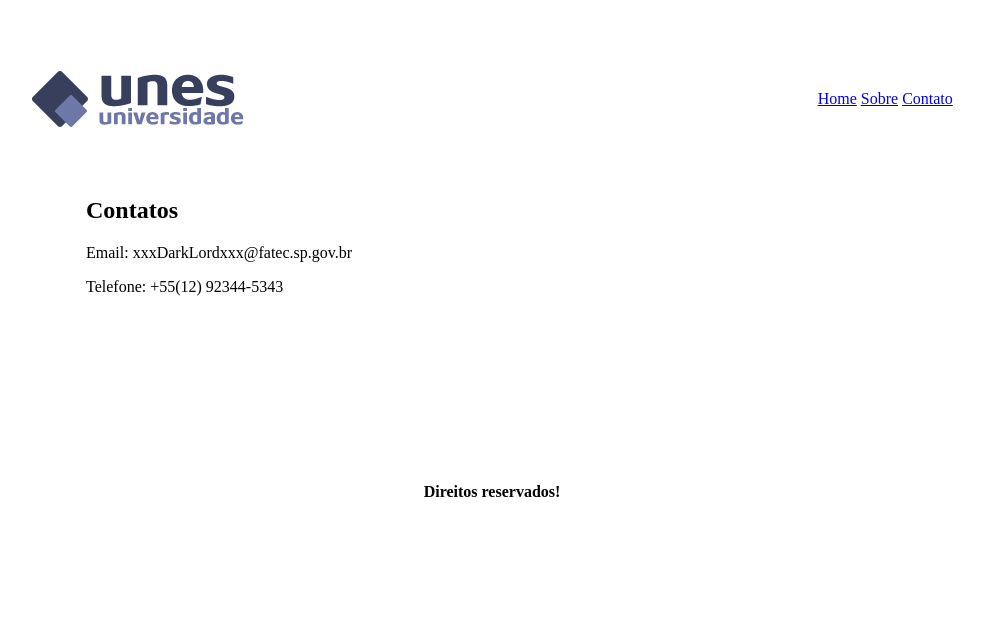
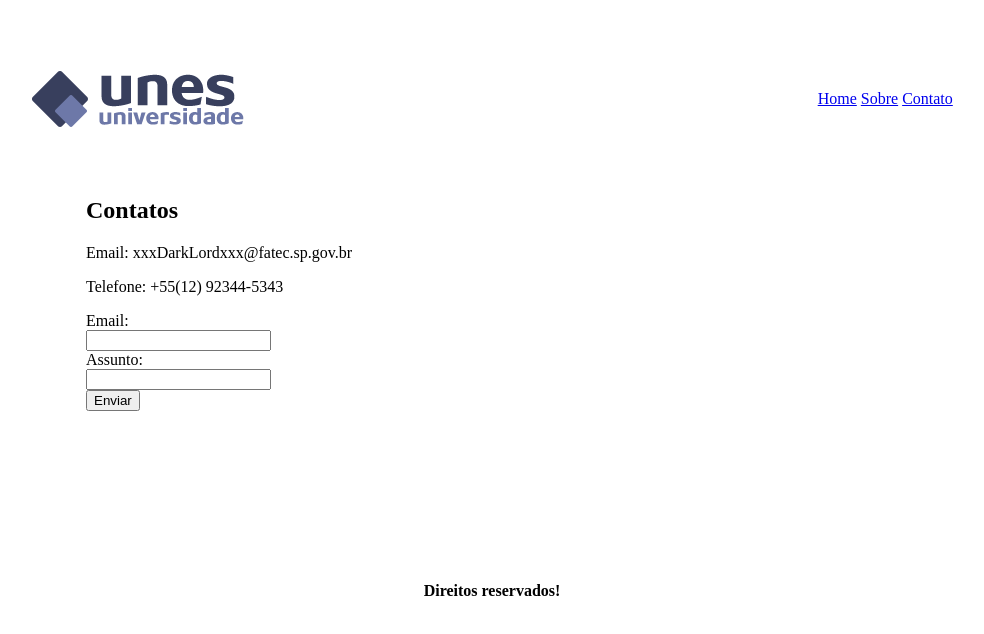
Before and after one commit to Mactravish552/Dev-Web-e-Design-Digital, a plain HTML site: page Aula - HTML- Atividade/Contato.html in a window 1280 px wide. Shown: the whole page, without its empty margins (148-1132 px from the left). Drawn offline with Linux system fonts and the light colour scheme.

Commit message:
1 Atividade HTML

```diff
--- a/Aula - HTML- Atividade/Contato.html
+++ b/Aula - HTML- Atividade/Contato.html
@@ -23,6 +23,17 @@
                 <p>Email: xxxDarkLordxxx@fatec.sp.gov.br</p>
                 <p>Telefone: +55(12) 92344-5343</p>
             </section>
+            <section>
+                <form>
+                    <label for="femail">Email:</label><br>
+                    <input type="email" id="femail" name="femail"><br>
+                    <label for="lassunto">Assunto:</label><br>
+                    <input type="text" id="lassunto" name="lassunto"><br>
+
+                    <input type="submit" value="Enviar">
+
+                </form>
+            </section>
 
             <footer>
                 <h4>Direitos reservados!</h4>
--- a/Aula - HTML- Atividade/css/style.css
+++ b/Aula - HTML- Atividade/css/style.css
@@ -38,3 +38,9 @@ header {
     align-items: center;
     padding: 0px 170px 0px 170px;
 }
+
+section > form{
+    text-align: justify;
+    align-items: center;
+    padding: 0px 0px 0px 170px
+}
```
Also changed, not shown: teste.txt (deleted).
